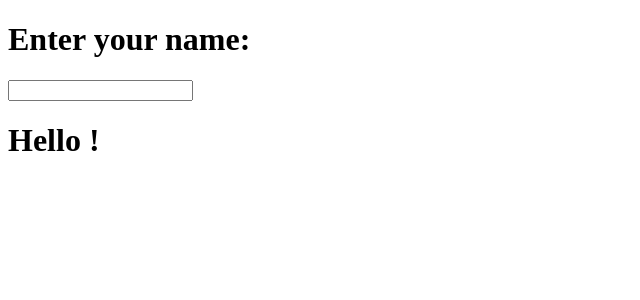
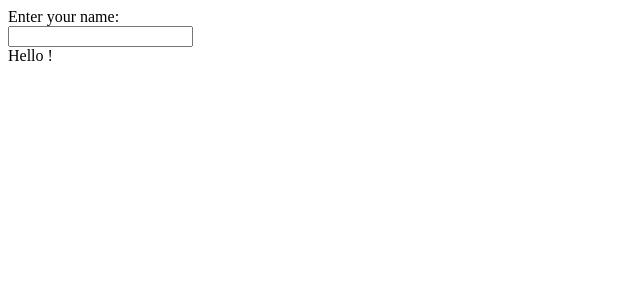
Before and after one commit to acciojob/personal-greeting-Anirudha7221, a React app: page / in a window 1280 px wide. Shown: the top 300 px of the page, without its empty margins (0-640 px from the left). Built offline with nearby package versions, Linux system fonts and the light colour scheme.

Commit message:
last try

```diff
--- a/src/components/App.js
+++ b/src/components/App.js
@@ -9,9 +9,9 @@ const App = () => {
   return (
     <div>
         {/* Do not remove the main div */}
-        <h1>Enter your name:</h1>
+        <div>Enter your name:</div>
         <input type="text" onChange={(e)=> setName(e.target.value)}/>
-        <h1>Hello {name}!</h1>
+        <div>Hello {name}!</div>
     </div>
   )
 }
```
